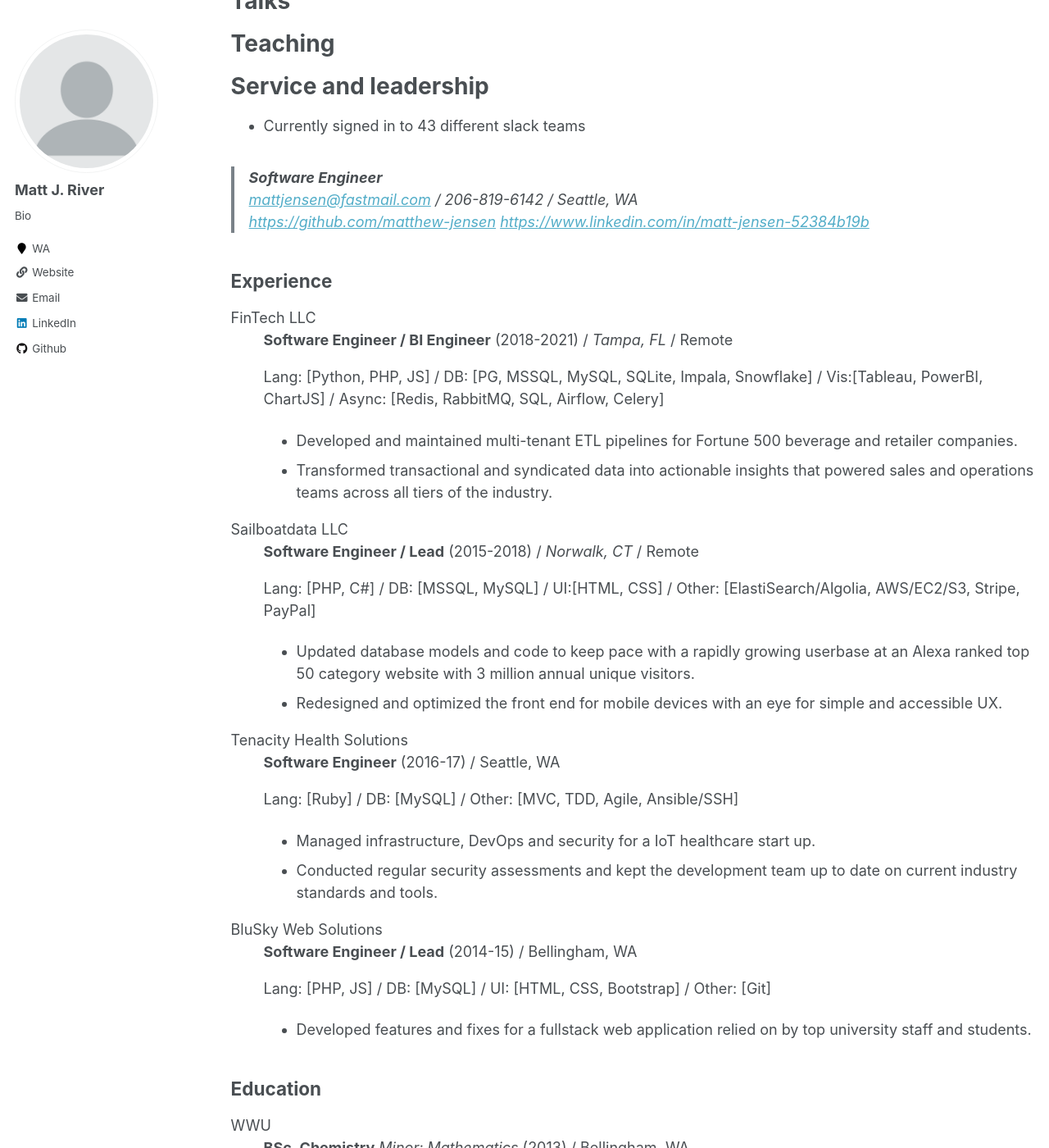
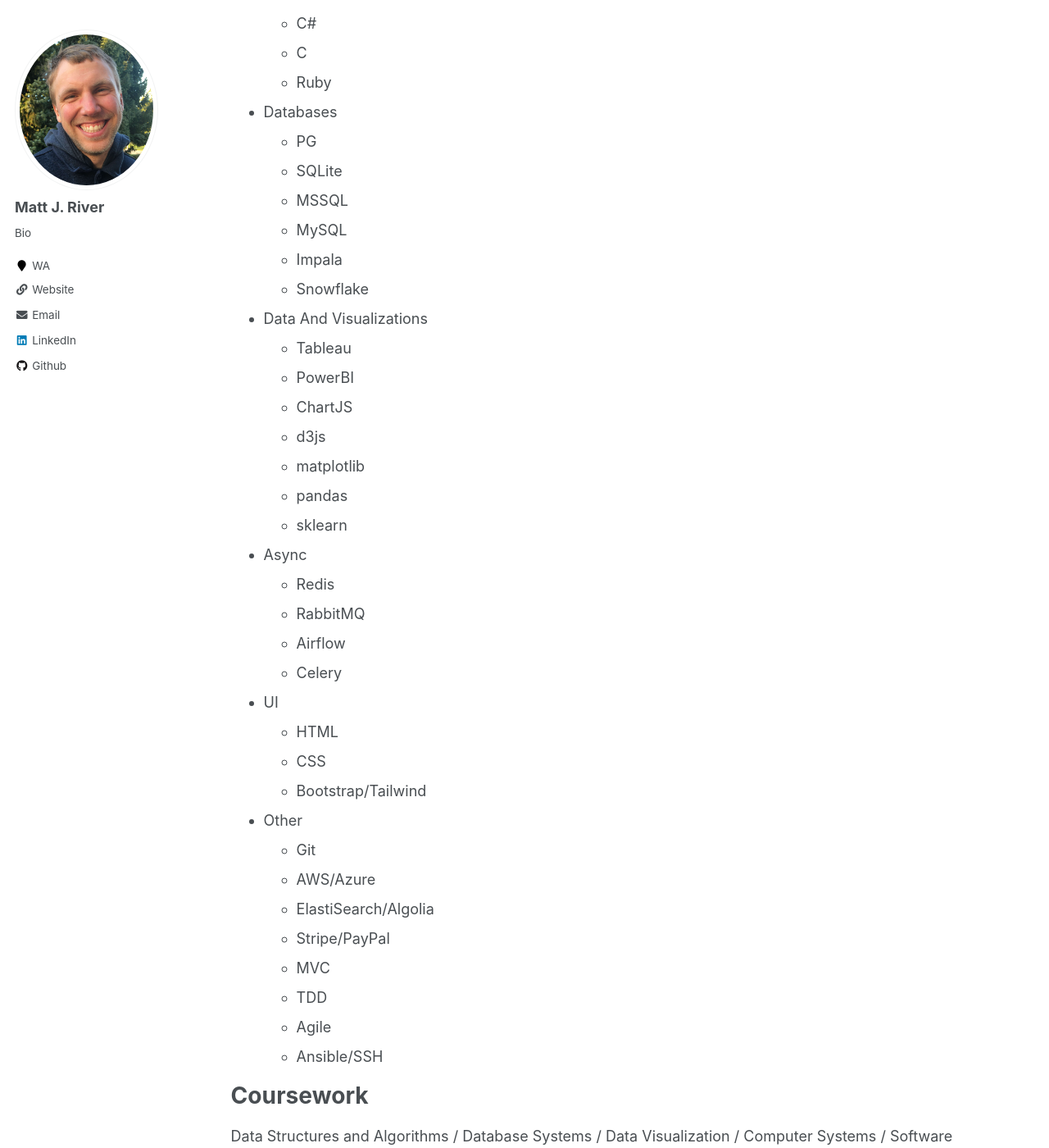
Before and after one commit to matt-jensen-wa/river-matt.github.io, a Jekyll site: the page built from _pages/cv.md, in a window 1280 px wide and 1400 px high, scrolled down 1087 px. Shown: the whole window at 82% size. Built offline with Jekyll 4.4.1, drawn with Linux system fonts in a browser that asks for light colours; some of the changed text lies outside the part shown.

Commit message:
first draft of classfinder vis. add profile pic.

```diff
--- a/_config.yml
+++ b/_config.yml
@@ -81,7 +81,7 @@ analytics:
 # Site Author
 author:
   name             : "Matt J. River"
-  avatar           : "profile.png"
+  avatar           : "profile.jpg"
   bio              : "Bio"
   location         : "WA"
   employer         :
@@ -89,7 +89,7 @@ author:
   googlescholar    : false
   email            : "me@rivermatt.com"
   researchgate     :  # example: "https://www.researchgate.net/profile/yourprofile"
-  uri              : "rivermatt.com"
+  uri              : "https://rivermatt.com"
   bitbucket        :
   codepen          :
   dribbble         :
--- a/_pages/cv.md
+++ b/_pages/cv.md
@@ -31,98 +38,50 @@ Education
 
 Skills
 ======
-* Skill 1
-* Skill 2
-  * Sub-skill 2.1
-  * Sub-skill 2.2
-  * Sub-skill 2.3
-* Skill 3
-
-Publications
-======
-  <ul>{% for post in site.publications %}
-    {% include archive-single-cv.html %}
-  {% endfor %}</ul>
-
-Talks
-======
-  <ul>{% for post in site.talks %}
-    {% include archive-single-talk-cv.html %}
-  {% endfor %}</ul>
-
-Teaching
-======
-  <ul>{% for post in site.teaching %}
-    {% include archive-single-cv.html %}
-  {% endfor %}</ul>
-
-Service and leadership
-======
-* Currently signed in to 43 different slack teams
-
-
-> **Software Engineer**\
-> [mattjensen@fastmail.com](mailto:mattjensen@fastmail.com) / 206-819-6142 / Seattle, WA\
-> [https://github.com/matthew-jensen](https://github.com/matthew-jensen)
-> [https://www.linkedin.com/in/matt-jensen-52384b19b](https://www.linkedin.com/in/matt-jensen-52384b19b)
-
-
-Experience
-----------
-
-FinTech LLC
-:
-    **Software Engineer / BI Engineer** (2018-2021) / *Tampa, FL* / Remote
-
-    Lang: [Python, PHP, JS] / DB: [PG, MSSQL, MySQL, SQLite, Impala, Snowflake] / Vis:[Tableau, PowerBI, ChartJS] / Async: [Redis, RabbitMQ, SQL, Airflow, Celery]
-
-    - Developed and maintained multi-tenant ETL pipelines for Fortune 500 beverage and retailer companies.
-    - Transformed transactional and syndicated data into actionable insights that powered sales and operations teams across all tiers of the industry.
-
-Sailboatdata LLC
-:
-    **Software Engineer / Lead** (2015-2018) / *Norwalk, CT* / Remote
-
-    Lang: [PHP, C#] / DB: [MSSQL, MySQL] / UI:[HTML, CSS] / Other: [ElastiSearch/Algolia, AWS/EC2/S3, Stripe, PayPal]
-
-    - Updated database models and code to keep pace with a rapidly growing userbase at an Alexa ranked top 50 category website with 3 million annual unique visitors.
-    - Redesigned and optimized the front end for mobile devices with an eye for simple and accessible UX.
-
-Tenacity Health Solutions
-:
-    **Software Engineer** (2016-17) / Seattle, WA
-
-    Lang: [Ruby] / DB: [MySQL] / Other: [MVC, TDD, Agile, Ansible/SSH]
-
-    - Managed infrastructure, DevOps and security for a IoT healthcare start up.
-    - Conducted regular security assessments and kept the development team up to date on current industry standards and tools.
-
-BluSky Web Solutions
-:
-    **Software Engineer / Lead** (2014-15) / Bellingham, WA
-
-    Lang: [PHP, JS] / DB: [MySQL] / UI: [HTML, CSS, Bootstrap] / Other: [Git]
-
-    - Developed features and fixes for a fullstack web application relied on by top university staff and students.
-
-Education
----------
-WWU
-:
-    **BSc, Chemistry** *Minor: Mathematics*
-    (2013) / Bellingham, WA
-
-
-WWU
-:
-    **MS, Computer Science**
-    (2019 - Present) /  Bellingham, WA
-
-Other
------
+* Languages
+  * Python
+  * PHP
+  * JS
+  * C#
+  * C
+  * Ruby
+* Databases
+  * PG
+  * SQLite
+  * MSSQL
+  * MySQL
+  * Impala
+  * Snowflake
+* Data And Visualizations
+  * Tableau
+  * PowerBI
+  * ChartJS
+  * d3js
+  * matplotlib
+  * pandas
+  * sklearn
+* Async
+  * Redis
+  * RabbitMQ
+  * Airflow
+  * Celery
+* UI
+  * HTML
+  * CSS
+  * Bootstrap/Tailwind
+* Other
+  * Git
+  * AWS/Azure
+  * ElastiSearch/Algolia
+  * Stripe/PayPal
+  * MVC
+  * TDD
+  * Agile
+  * Ansible/SSH
 
 Coursework
-: Data Structures and Algorithms
+======
+Data Structures and Algorithms
 / Database Systems
 / Data Visualization
 / Computer Systems
@@ -137,14 +96,16 @@ Coursework
 / Computational Mathematics
 
 Other Work
-: Raft Guide
+======
+Raft Guide
 / Lab Assistant
 / Painter
 / Lifeguard
 / Camp Counselor
 
 Recreation
-: Skiing
+======
+Skiing
 / Sailing
 / Rafting
 / Climbing
```
Also changed, not shown: other parts of _pages/cv.md (+21 -14 lines), _portfolio/classfinder.html (+74 -142 lines), _portfolio/portfolio-1.md (deleted, +0 -7 lines), images/profile.jpg (added).
